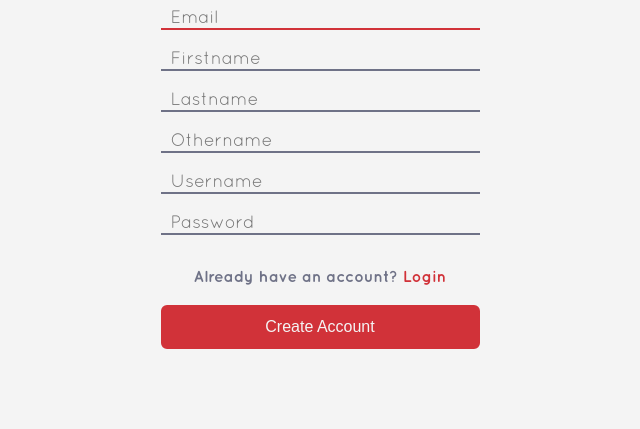
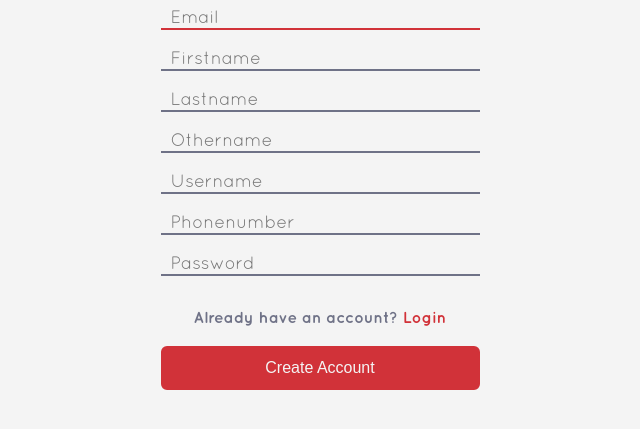
Before and after one commit to misocho/questioner, a Python web app: template UI/templates/signup.html in a window 1280 px wide. Shown: the part 224-653 px from the top of the page, without its empty margins (320-960 px from the left). Run offline with Jinja, Linux system fonts and the light colour scheme; the template is opened without the code that fills it, so the values that code supplies are empty.

Commit message:
[chore #163681226] COnsumes the signup api

```diff
--- a/UI/static/signup.js
+++ b/UI/static/signup.js
@@ -2,4 +2,39 @@
 var signUp = document.getElementById('signup-btn');
 function register(event){
     let firstname = document.getElementById('firstname')
+    let lastname = document.getElementById('lastname')
+    let othername = document.getElementById('othername')
+    let email = document.getElementById('email')
+    let phoneNumber = document.getElementById('phonenumber')
+    let username = document.getElementById('username')
+    let password = document.getElementById('password')
+    fetch('https://misocho01-questioner.herokuapp.com/api/v2/auth/signup', {
+        method:'POST',
+        headers: {
+            'Accept': 'application/json',
+            'Content-type': 'aoolication/json'
+        },
+        body: JSON.stringify({
+            firstname: firstname,
+            lastname: lastname,
+            email: email,
+            phoneNumber: phoneNumber,
+            username: username,
+            password: password
+        })
+    })
+    .then((resp) => resp.json())
+    .then((data) => {
+        if (data.status == 200){
+            window.location.href = 'index.html'
+            window.alert(data.data)
+        }else{
+            window.alert(data.error);
+        }
+    })
+    .catch((error) => console.error(error))
 }
+documentTitle = document.querySelector('title').innerHTML;
+if (documentTitle == "Questioner" ){
+    signUp.addEventListener('click', register);
+}
--- a/UI/templates/signup.html
+++ b/UI/templates/signup.html
@@ -36,27 +36,31 @@
                             <div class="textbox" class="email-textbox">
                                 <input type="text" placeholder="Email" id="email" name="" value="" autofocus>
                             </div>
-                            <div class="firstname">
+
                             <div class="textbox">
                                 <input type="text" placeholder="Firstname" id="firstname" name="" value="">
+
                             </div>
-                            </div>
-                            <div class="second-name">
+
                             <div class="textbox">
                                 <input type="text" placeholder="Lastname" name="" id="lastname" value="">
                             </div>
-                            </div>
-                            <div class="other-name">
+
                             <div class="textbox">
                                 <input type="text" placeholder="Othername" name="" id="othername" value="">
-                                </div>
                             </div>
                             <div class="textbox">
                                 <input type="text" placeholder="Username" name="" id="username" value="" autofocus>
                             </div>
+
+                            <div class="textbox">
+                                <input type="text" placeholder="Phonenumber" name="" id="phonenumber" value="" autofocus>
+                            </div>
+
                             <div class="textbox">
                                 <input type="password" placeholder="Password" name="" id="password" value="">
                             </div>
+
                             <div class="account page-text">
                                 Already have an account? <a href="signin.html">Login</a>
                             </div>
@@ -72,6 +76,7 @@
         </div>
     </div>
     </div>
+    <script src="../static/signup.js"></script>
 </body>
 
 </html>
```
Lines whose indentation alone changed are shown as unchanged.
